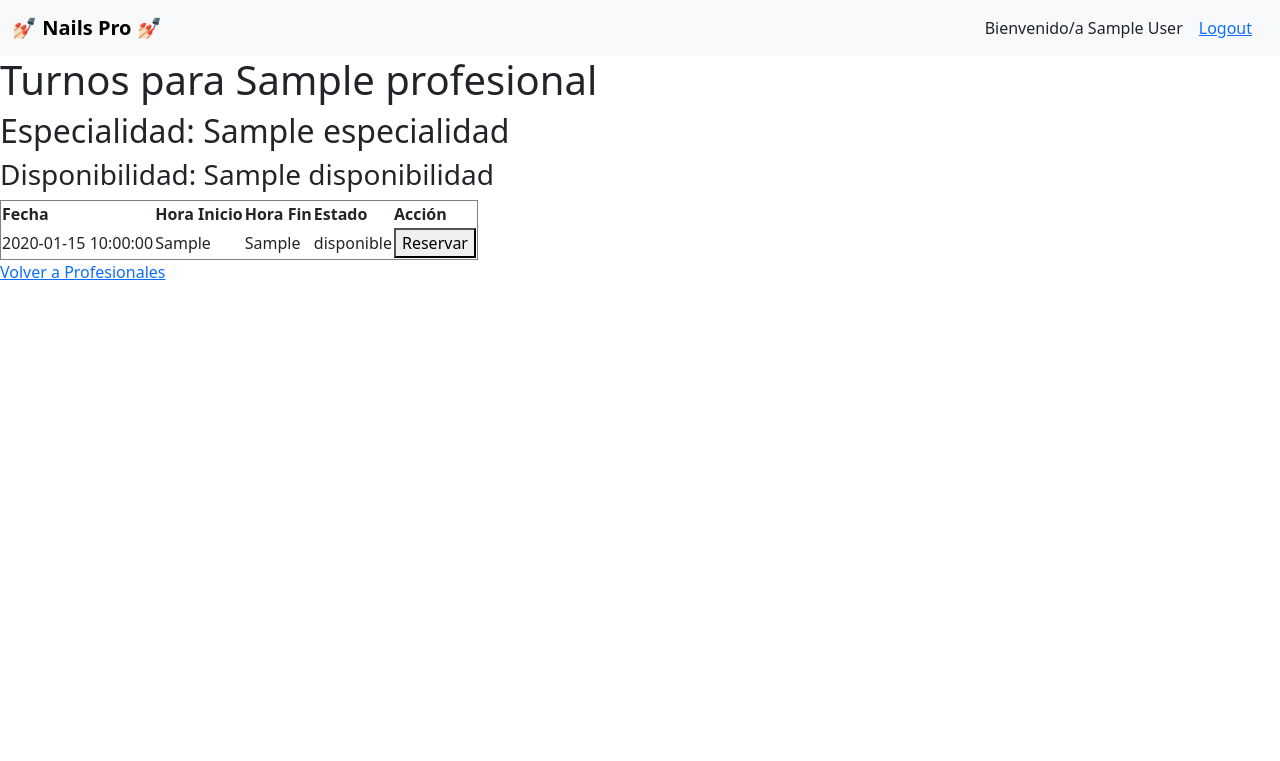
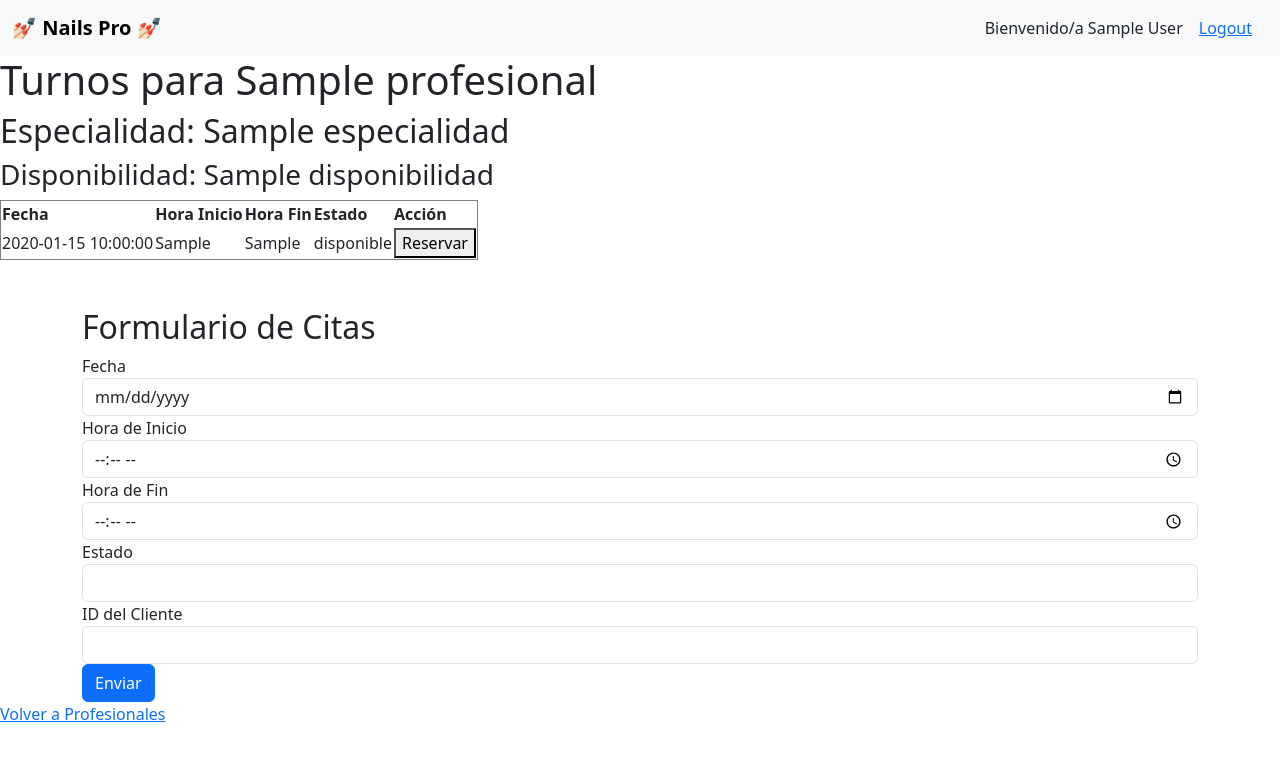
Before and after one commit to GriseldamSanch/sistem-flask, a Flask app: template templates/calendarProf.html in a window 1280 px wide. Shown: the top 761 px of the page. Run offline with Flask 3, Linux system fonts and the light colour scheme; the visitor is signed in with stand-in values (Sample User, id 1); the template is opened without the code that fills it: most values are stand-ins (such as "Sample title", 1, 10 or a date in 2020); some libraries are stand-ins or nearby versions.

Commit message:
se agrega formulario de reserva de turno en calendarProf.html

```diff
--- a/app.py
+++ b/app.py
@@ -60,22 +60,21 @@ def getProfesionales():
     profesionales = Profesional.get_profesionales(mysql)
     return render_template('getProfesionales.html',profesionales=profesionales)
 
+
 #TODO  RUTA MOSTRAR CALENDARIO Y TURNOS DE UN PROFESIONAL
-
 @app.route('/profesionales/<int:profesional_id>', methods=['GET'])
 def calendar_profesional(profesional_id):
     profesional = Profesional.obtener_por_id(mysql,profesional_id) #obtiene el profesional por id
     turnos = Profesional.obtener_turnos(mysql,profesional_id) #obtiene los turnos del profesional
     return render_template('calendarProf.html', profesional=profesional, turnos=turnos)
+# aqui debe ir el calendario reservar turno.
+
+
+
 
 #TODO   RUTA AGREGAR TURNO
 @app.route('/profesionales/<int:profesional_id>/turnos', methods=['POST'])
 def add_turno(profesional_id):
-    #*verificar  que el usuario este logueado
-    if not session.get('email'):
-        flash('Debes iniciar sesion para reservar un turno')
-        return redirect(url_for('login'))
-
     #*datos del formulario
     fecha = request.form.get('fecha')
     hora_inicio = request.form.get('horaInicio')
@@ -119,9 +118,6 @@ def add_turno(profesional_id):
     return redirect(url_for('calendar_profesional', profesional_id=profesional_id))
 
 
-
-
-
 # TODO RUTA LOGOUT
 @app.route('/logout')
 def logout():
--- a/templates/calendarProf.html
+++ b/templates/calendarProf.html
@@ -17,8 +17,7 @@
     </nav>
     <main>
 
-
-        <h1>Turnos para {{ profesional.nombre }}</h1>
+    <h1>Turnos para {{ profesional.nombre }}</h1>
     <h2>Especialidad: {{ profesional.especialidad }}</h2>
     <h3>Disponibilidad: {{ profesional.disponibilidad }}</h3>
 
@@ -58,6 +57,48 @@
             {% endfor %}
         </tbody>
     </table>
+<!-- formulario de turnos -->
+    <div class="container-turnos">
+        <div class="container">
+            <h2 class="mt-5">Formulario de Citas</h2>
+            <form action="{{ url_for('add_turno', profesional_id=profesional.id) }}" method="post">
+                <div class="form-group">
+                    <label for="fecha">Fecha</label>
+                    <input type="date" class="form-control" id="fecha" name="fecha" required>
+                </div>
+                <div class="form-group">
+                    <label for="horaInicio">Hora de Inicio</label>
+                    <input type="time" class="form-control" id="horaInicio" name="horaInicio" required>
+                </div>
+                <div class="form-group">
+                    <label for="horaFin">Hora de Fin</label>
+                    <input type="time" class="form-control" id="horaFin" name="horaFin" required>
+                </div>
+                <div class="form-group">
+                    <label for="estado">Estado</label>
+                    <input type="text" class="form-control" id="estado" name="estado" required>
+                </div>
+                <div class="form-group">
+                    <label for="cliente_id">ID del Cliente</label>
+                    <input type="number" class="form-control" id="cliente_id" name="cliente_id" required>
+                </div>
+                <button type="submit" class="btn btn-primary">Enviar</button>
+            </form>
+        </div>
+
+
+
+
+
+
+
+
+
+
+
+    </div>
+
+
 
     <a href="{{ url_for('getProfesionales') }}">Volver a Profesionales</a>
 
```
